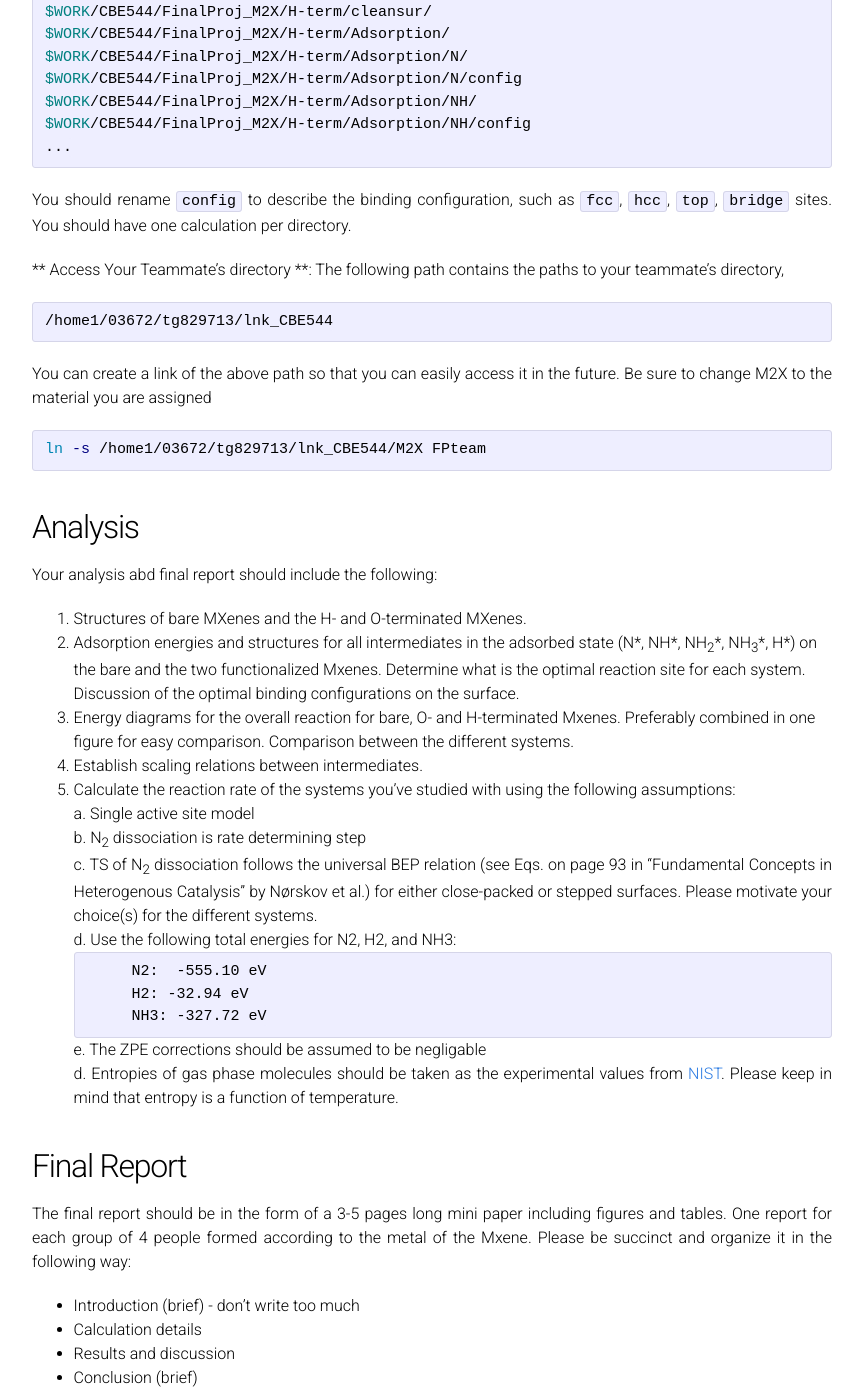
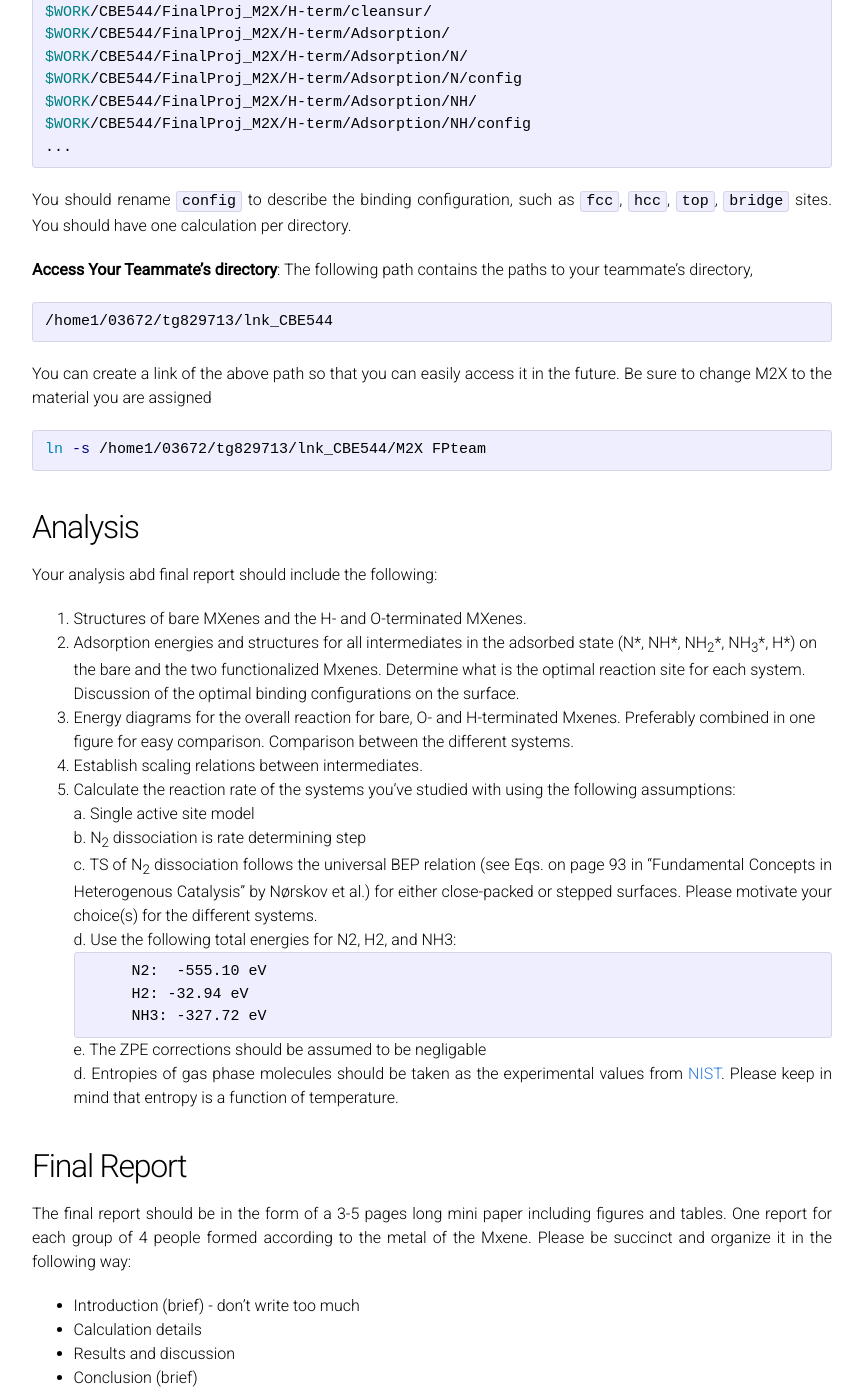
Before and after one commit to vojale/CBE544-2018.github.io, a Jekyll site: the page built from ProjectDescription.md, in a window 1280 px wide and 1400 px high, scrolled down 3898 px. Shown: the whole window, without its empty margins (208-1071 px from the left). Built offline with Jekyll 4.4.1, drawn with Linux system fonts in a browser that asks for light colours; formulas are drawn with MathJax 3; our own code applies the rules of GitHub Pages for plain Markdown files; some of the changed text lies outside the part shown.

````diff
--- a/ProjectDescription.md
+++ b/ProjectDescription.md
@@ -136,7 +136,7 @@ $WORK/CBE544/FinalProj_M2X/H-term/Adsorption/NH/config
 
 You should rename `config` to describe the binding configuration, such as `fcc`, `hcc`, `top`, `bridge` sites. You should have one calculation per directory.
 
-** Access Your Teammate's directory **:
+**Access Your Teammate's directory**:
 The following path contains the paths to your teammate's directory,
 ```bash
 /home1/03672/tg829713/lnk_CBE544
@@ -186,7 +186,7 @@ The final report should be in the form of a 3-5 pages long mini paper including
 * Results and discussion
 * Conclusion (brief)
 
-** Archieve Calculations **
+**Archieve Calculations**:
 Under your final project directory, please create a folder named `opt-sites`, and then put everything there in an organized way: For each stable sites, please create a folder `X-Y-Z`, and put corresponding `.traj` and `ll_out` (use the last one if you have multiple runs) in the folder.
 
 X is termination: `bare`, `H`, `O`
````
